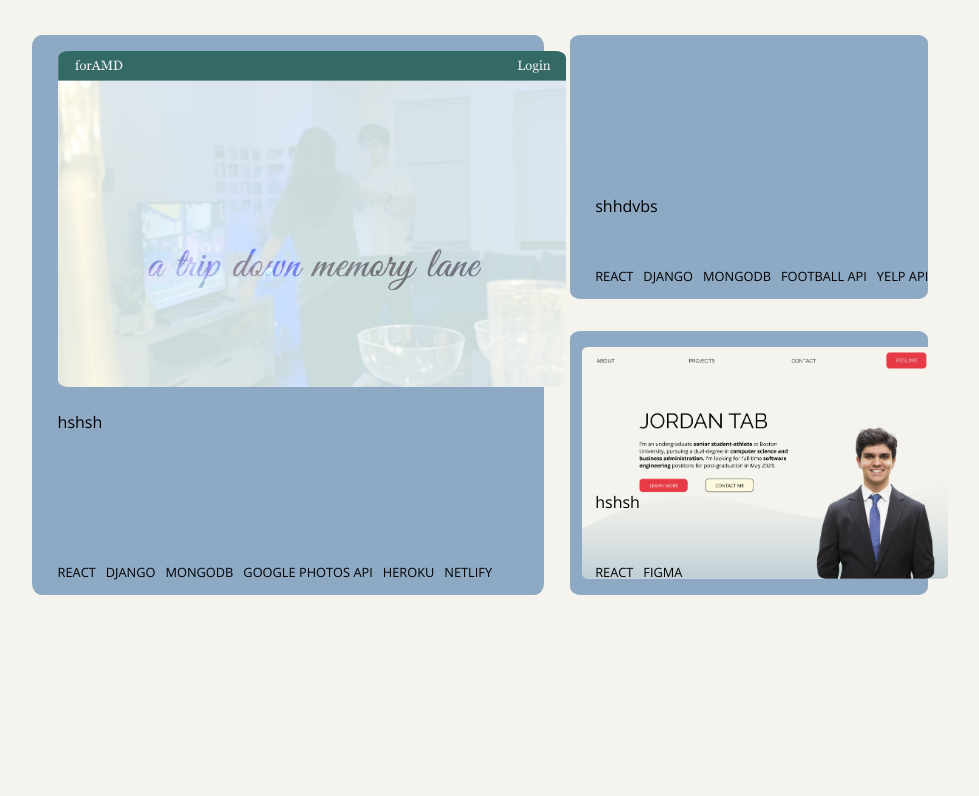
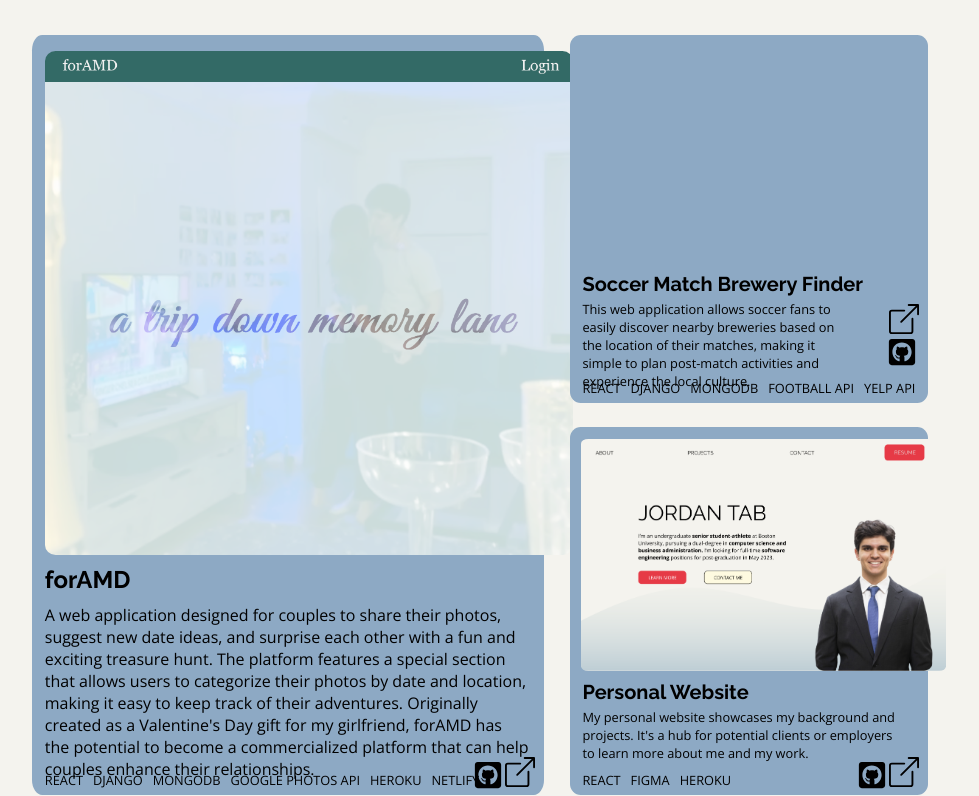
Before and after one commit to jordantab/portfolio-React-client, a React (Create React App) app in the folder portfolio-react-client/: page / in a window 1280 px wide. Shown: the part 1645-2441 px from the top of the page, without its empty margins (160-1139 px from the left). Before the commit the page ends 2302 px from the top, so only its background shows below. Built offline with nearby package versions, Linux system fonts and the light colour scheme.

Commit message:
Updates to the project section

```diff
--- a/portfolio-react-client/package.json
+++ b/portfolio-react-client/package.json
@@ -8,6 +8,7 @@
     "@testing-library/user-event": "^13.5.0",
     "react": "^18.2.0",
     "react-dom": "^18.2.0",
+    "react-icons": "^4.8.0",
     "react-scripts": "5.0.1",
     "web-vitals": "^2.1.4"
   },
--- a/portfolio-react-client/src/components/Projects.css
+++ b/portfolio-react-client/src/components/Projects.css
@@ -70,7 +70,7 @@
         top: 210%;
         left: 15%;
         width: 40%;
-        height: 70%;
+        height: 95%;
         background-color: #8DA9C4;
         border-radius: 2%;
     }
@@ -78,22 +78,64 @@
     .for-amd-photo {
         position: absolute;
         top: 212%;
-        left: 17%;
-        height: 42%;
+        left: 16%;
+        height: 63%;
         border-radius: 2%;
     }
 
     .for-amd-description {
         position: absolute;
-        top: 257%;
-        left: 17%;
+        top: 275%;
+        left: 16%;
+    }
+
+    .for-amd-description h2 {
+        line-height: 40%;
+        font-family: 'Raleway';
+    }
+
+    .for-amd-description p {
+        width: 45%;
+        font-family: 'Open Sans';
     }
 
     .for-amd-technologies {
         position: absolute;
-        top: 276%;
-        left: 17%;
+        top: 302%;
+        left: 16%;
         font-size: 80%;
+    }
+
+    .for-amd-github {
+        position: absolute;
+        top: 300.5%;
+        left: 49%;
+    }
+
+    .for-amd-github a {
+        text-decoration: none;
+    }
+
+    .for-amd-github button {
+        cursor: pointer;
+        background-color: transparent;
+        border: none;
+    }
+
+    .for-amd-link {
+        position: absolute;
+        top: 300.1%;
+        left: 51.5%;
+    }
+
+    .for-amd-link a {
+        text-decoration: none;
+    }
+
+    .for-amd-link button {
+        cursor: pointer;
+        background-color: transparent;
+        border: none;
     }
 
     .smbf {
@@ -101,60 +143,149 @@
         top: 210%;
         left: 57%;
         width: 28%;
-        height: 33%;
+        height: 46%;
         background-color: #8DA9C4;
         border-radius: 3%;
     }
 
     .smbf-description {
         position: absolute;
-        top: 230%;
-        left: 59%;
+        top: 239%;
+        left: 58%;
+    }
+
+    .smbf-description h2 {
+        line-height: 1%;
+        font-family: 'Raleway';
+        font-size: 125%;
+    }
+
+    .smbf-description p {
+        width: 50%;
+        font-size: 80%;
+        font-family: 'Open Sans';
     }
 
     .smbf-technologies {
         position: absolute;
-        top: 239%;
-        left: 59%;
+        top: 253%;
+        left: 58%;
         font-size: 80%;
+    }
+
+    .smbf-github {
+        position: absolute;
+        top: 247.6%;
+        left: 81.3%;
+    }
+
+    .smbf-github a {
+        text-decoration: none;
+    }
+
+    .smbf-github button {
+        cursor: pointer;
+        background-color: transparent;
+        border: none;
+    }
+
+    .smbf-link {
+        position: absolute;
+        top: 243.5%;
+        left: 81.5%;
+    }
+
+    .smbf-link a {
+        text-decoration: none;
+    }
+
+    .smbf-link button {
+        cursor: pointer;
+        background-color: transparent;
+        border: none;
     }
 
     .portfolio {
         position: absolute;
-        top: 247%;
+        top: 259%;
         left: 57%;
         width: 28%;
-        height: 33%;
+        height: 46%;
         background-color: #8DA9C4;
         border-radius: 3%;
     }
 
     .portfolio-photo {
         position: absolute;
-        top: 249%;
-        left: 58%;
+        top: 260.5%;
+        left: 57.9%;
         height: 29%;
         border-radius: 2%;
     }
 
     .portfolio-description {
         position: absolute;
-        top: 267%;
-        left: 59%;
+        top: 290%;
+        left: 58%;
+    }
+
+    .portfolio-description h2 {
+        line-height: 1%;
+        font-family: 'Raleway';
+        font-size: 125%;
+    }
+
+    .portfolio-description p {
+        width: 60%;
+        font-size: 80%;
+        font-family: 'Open Sans';
     }
 
     .portfolio-technologies {
         position: absolute;
-        top: 276%;
-        left: 59%;
+        top: 302%;
+        left: 58%;
         font-size: 80%;
     }
+
+    .portfolio-github {
+        position: absolute;
+        top: 300.5%;
+        left: 79%;
+    }
+
+    .portfolio-github a {
+        text-decoration: none;
+    }
+
+    .portfolio-github button {
+        cursor: pointer;
+        background-color: transparent;
+        border: none;
+    }
+
+    .portfolio-link {
+        position: absolute;
+        top: 300.1%;
+        left: 81.5%;
+    }
+
+    .portfolio-link a {
+        text-decoration: none;
+    }
+
+    .portfolio-link button {
+        cursor: pointer;
+        background-color: transparent;
+        border: none;
+    }
+
     .baseball {
         position: absolute;
         top: 210%;
         left: 15%;
         width: 34%;
-        height: 70%;
+        height: 90%;
         background-color: #8DA9C4;
         border-radius: 2%;
     }
@@ -164,14 +295,14 @@
         top: 210%;
         left: 51%;
         width: 34%;
-        height: 70%;
+        height: 90%;
         background-color: #8DA9C4;
         border-radius: 2%;
     }
 
     .projects-bottom {
         position: absolute;
-        top: 285%;
+        top: 185%;
         visibility: hidden;
     }
 }
--- a/portfolio-react-client/src/components/Projects.jsx
+++ b/portfolio-react-client/src/components/Projects.jsx
@@ -2,6 +2,8 @@ import './Projects.css'
 import { useState } from 'react'
 import forAMD from '../images/for-amd.png'
 import portfolio from '../images/portfolio.png'
+import {FaGithubSquare} from 'react-icons/fa'
+import {BsBoxArrowUpRight} from 'react-icons/bs'
 
 const Projects = () => {
     const [menuChoice, setMenuChoice] = useState('fsd')
@@ -32,20 +34,79 @@ const Projects = () => {
             <div className="fsd-bar"></div>
             <div className="for-amd"></div>
             <img src={forAMD} alt='forAMD' className='for-amd-photo'/>
-            <div className="for-amd-description">hshsh</div>
+            <div className="for-amd-description">
+                <h2>forAMD</h2>
+                <p>
+                A web application designed for couples to share their photos,
+                suggest new date ideas, and surprise each other with a fun and exciting treasure hunt. The platform
+                features a special section that allows users to categorize their photos by date and location, making it easy
+                to keep track of their adventures. Originally created as a Valentine's Day gift for my girlfriend,
+                forAMD has the potential to become a commercialized platform that can help couples enhance their relationships.
+                </p>
+            </div>
             <div className="for-amd-technologies">
-                REACT&nbsp; &nbsp;DJANGO&nbsp; &nbsp;MONGODB &nbsp;&nbsp;GOOGLE PHOTOS API&nbsp; &nbsp;HEROKU &nbsp;&nbsp;NETLIFY
+                REACT&nbsp; &nbsp;DJANGO&nbsp; &nbsp;MONGODB&nbsp; &nbsp;GOOGLE PHOTOS API&nbsp; &nbsp;HEROKU&nbsp; &nbsp;NETLIFY
+            </div>
+            <div className="for-amd-github">
+                <a href="https://github.com/jordantab/forAMD-frontend">
+                    <button>
+                        <FaGithubSquare size={30}/>
+                    </button>
+                </a>
+            </div>
+            <div className="for-amd-link">
+                <a href="https://foramd.com">
+                    <button>
+                        <BsBoxArrowUpRight size={30}/>
+                    </button>
+                </a>
             </div>
             <div className="smbf"></div>
-            <div className="smbf-description">shhdvbs</div>
+            <div className="smbf-description">
+                <h2>Soccer Match Brewery Finder</h2>
+                <p>This web application allows soccer fans to easily discover nearby breweries based on the location of their matches,
+                    making it simple to plan post-match activities and experience the local culture.</p>
+            </div>
             <div className="smbf-technologies">
-                REACT&nbsp; &nbsp;DJANGO&nbsp; &nbsp;MONGODB &nbsp;&nbsp;FOOTBALL API&nbsp; &nbsp;YELP API
+                REACT&nbsp; &nbsp;DJANGO&nbsp; &nbsp;MONGODB&nbsp; &nbsp;FOOTBALL API&nbsp; &nbsp;YELP API
+            </div>
+            <div className="smbf-github">
+                <a href="https://github.com/jordantab/411">
+                    <button>
+                        <FaGithubSquare size={30}/>
+                    </button>
+                </a>
+            </div>
+            <div className="smbf-link">
+                <a href="https://jordantab.com">
+                    <button>
+                        <BsBoxArrowUpRight size={30}/>
+                    </button>
+                </a>
             </div>
             <div className="portfolio"></div>
             <img src={portfolio} alt='portfolio' className='portfolio-photo'/>
-            <div className="portfolio-description">hshsh</div>
+            <div className="portfolio-description">
+                <h2>Personal Website</h2>
+                <p>My personal website showcases my background and projects. It's a hub for potential clients or employers
+                    to learn more about me and my work.</p>
+            </div>
             <div className="portfolio-technologies">
-            REACT&nbsp; &nbsp;FIGMA&nbsp;&nbsp;
+            REACT&nbsp; &nbsp;FIGMA&nbsp; &nbsp;HEROKU&nbsp; &nbsp;
+            </div>
+            <div className="portfolio-github">
+                <a href="https://github.com/jordantab/portfolio-React-client">
+                    <button>
+                        <FaGithubSquare size={30}/>
+                    </button>
+                </a>
+            </div>
+            <div className="portfolio-link">
+                <a href="https://jordantab.com">
+                    <button>
+                        <BsBoxArrowUpRight size={30}/>
+                    </button>
+                </a>
             </div>
             <div className="projects-bottom" id="projects">hey</div>
             </>
--- a/portfolio-react-client/src/index.css
+++ b/portfolio-react-client/src/index.css
@@ -4,7 +4,7 @@ body {
   font-family: 'Open Sans', sans-serif;
   -webkit-font-smoothing: antialiased;
   -moz-osx-font-smoothing: grayscale;
-  background-color: #f4f3ee;
+  background-color: #F4F3EE;
 }
 
 code {
```
Also changed, not shown: portfolio-react-client/src/images/for-amd.png, 1 other file (tests, documents, lock files or other folders).
